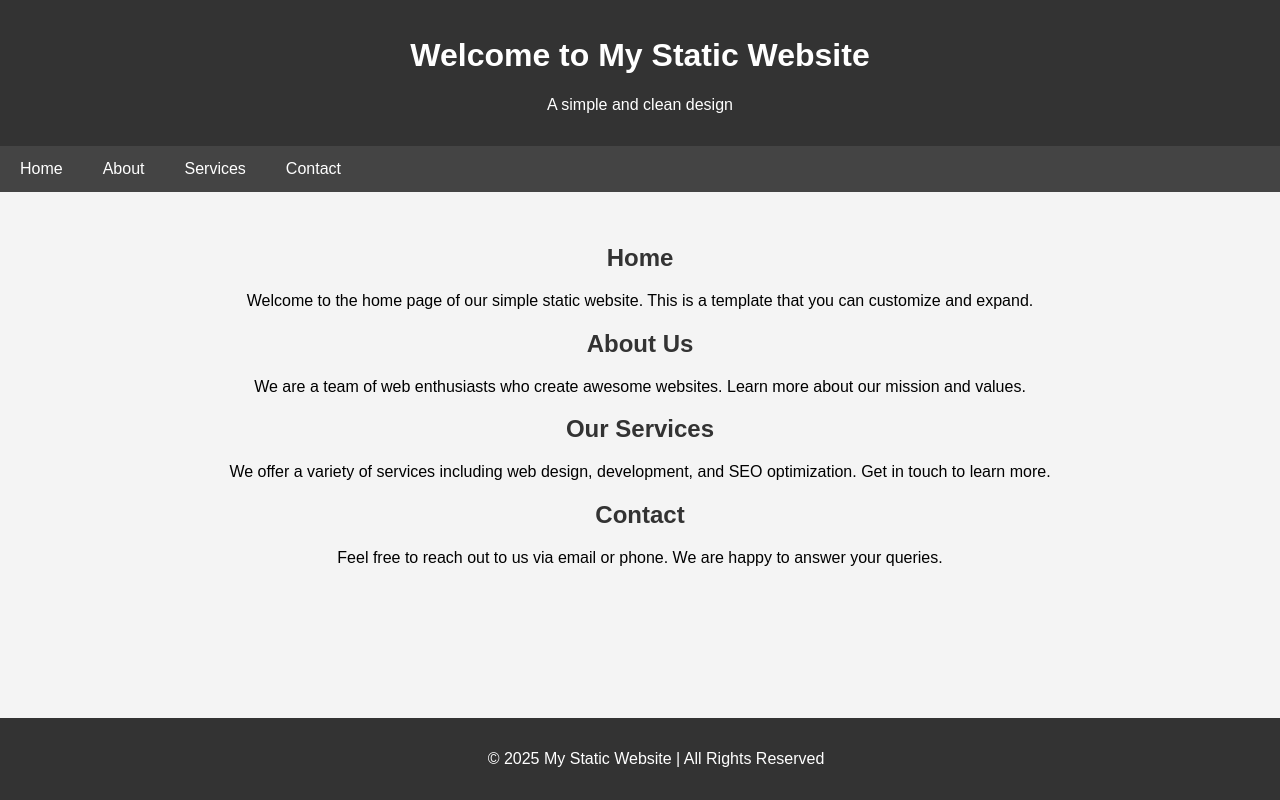
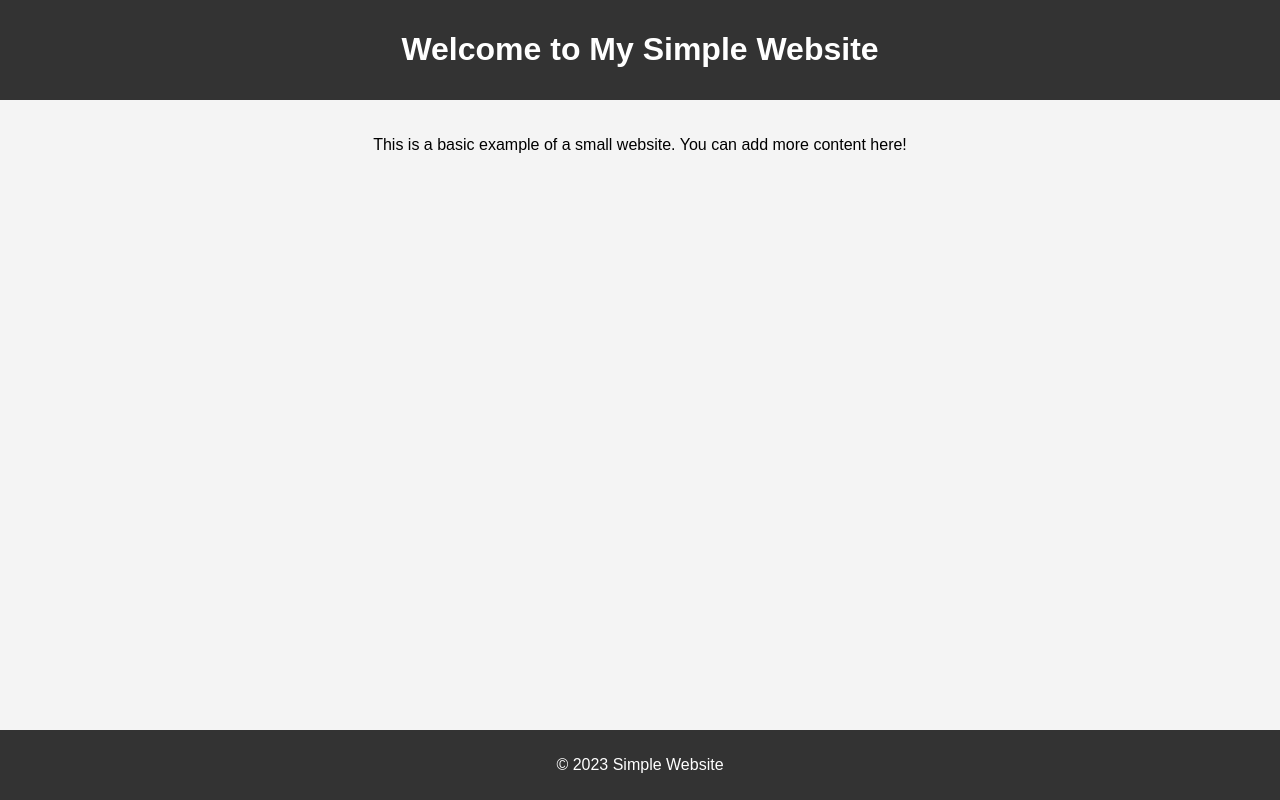
Before and after one commit to RajReddyGangasani/Dockerproject, a plain HTML site: page index.html in a window 1280 px wide. Drawn offline with Linux system fonts and the light colour scheme.

Commit message:
Update index.html

```diff
--- a/index.html
+++ b/index.html
@@ -3,51 +3,27 @@
 <head>
     <meta charset="UTF-8">
     <meta name="viewport" content="width=device-width, initial-scale=1.0">
-  <meta name="description" content="A simple static website template.">
-  <meta name="author" content="Your Name">
-  <title>My Static Website</title>
-
-  <!-- Inline CSS for styling -->
+    <title>Simple Website</title>
     <style>
         body {
             font-family: Arial, sans-serif;
             margin: 0;
             padding: 0;
+            text-align: center;
             background-color: #f4f4f4;
         }
         header {
             background-color: #333;
-      color: white;
-      padding: 1em;
-      text-align: center;
+            color: #fff;
+            padding: 10px 0;
         }
-    nav {
-      background-color: #444;
-      overflow: hidden;
-    }
-    nav a {
-      float: left;
-      display: block;
-      color: white;
-      padding: 14px 20px;
-      text-align: center;
-      text-decoration: none;
-    }
-    nav a:hover {
-      background-color: #575757;
-    }
-    .main-content {
-      padding: 2em;
-      text-align: center;
-    }
-    .main-content h2 {
-      color: #333;
+        main {
+            padding: 20px;
         }
         footer {
             background-color: #333;
-      color: white;
-      text-align: center;
-      padding: 1em;
+            color: #fff;
+            padding: 10px 0;
             position: fixed;
             width: 100%;
             bottom: 0;
@@ -55,48 +31,19 @@
     </style>
 </head>
 <body>
-
-  <!-- Header Section -->
+    <!-- Header -->
     <header>
-    <h1>Welcome to My Static Website</h1>
-    <p>A simple and clean design</p>
+        <h1>Welcome to My Simple Website</h1>
     </header>
 
-  <!-- Navigation Bar -->
-  <nav>
-    <a href="#home">Home</a>
-    <a href="#about">About</a>
-    <a href="#services">Services</a>
-    <a href="#contact">Contact</a>
-  </nav>
+    <!-- Main Content -->
+    <main>
+        <p>This is a basic example of a small website. You can add more content here!</p>
+    </main>
 
-  <!-- Main Content Section -->
-  <div class="main-content">
-    <section id="home">
-      <h2>Home</h2>
-      <p>Welcome to the home page of our simple static website. This is a template that you can customize and expand.</p>
-    </section>
-
-    <section id="about">
-      <h2>About Us</h2>
-      <p>We are a team of web enthusiasts who create awesome websites. Learn more about our mission and values.</p>
-    </section>
-
-    <section id="services">
-      <h2>Our Services</h2>
-      <p>We offer a variety of services including web design, development, and SEO optimization. Get in touch to learn more.</p>
-    </section>
-
-    <section id="contact">
-      <h2>Contact</h2>
-      <p>Feel free to reach out to us via email or phone. We are happy to answer your queries.</p>
-    </section>
-  </div>
-
-  <!-- Footer Section -->
+    <!-- Footer -->
     <footer>
-    <p>&copy; 2025 My Static Website | All Rights Reserved</p>
+        <p>&copy; 2023 Simple Website</p>
     </footer>
-
 </body>
 </html>
```
Lines whose indentation alone changed are shown as unchanged.
